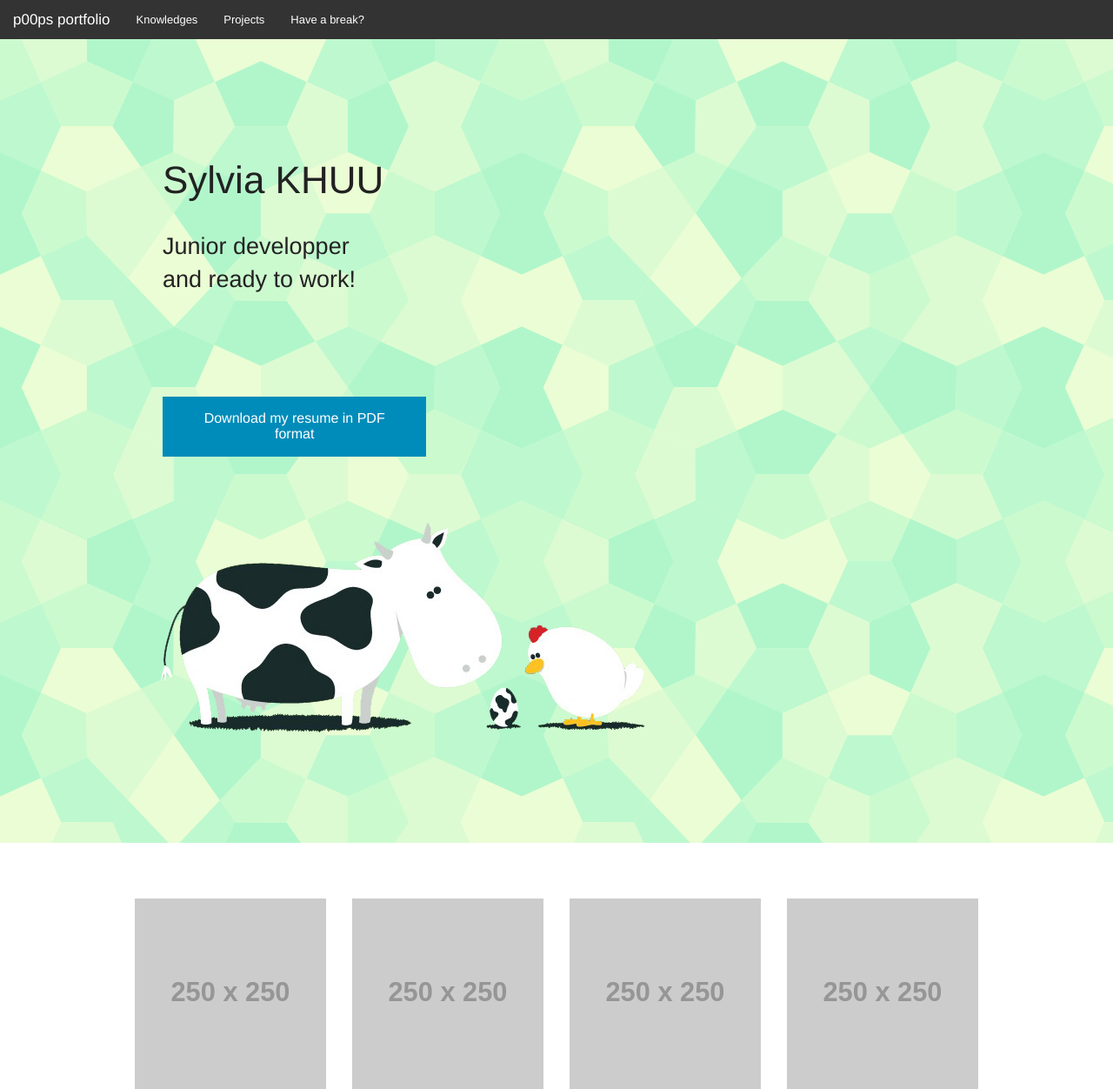
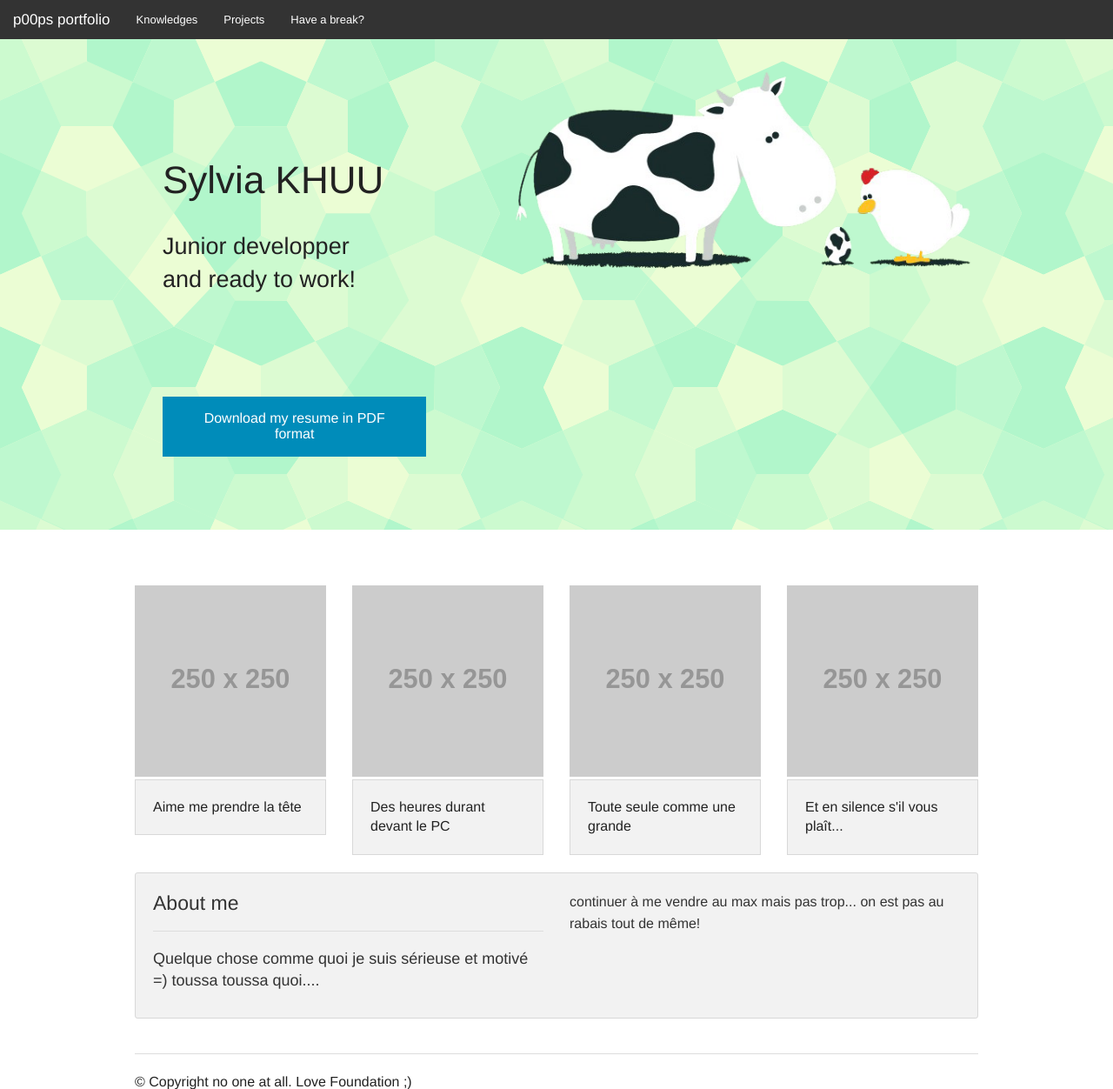
Before and after one commit to p00ps/p00ps.github.io, a PHP site: page / in a window 1280 px wide. Shown: the top 1252 px of the page at 87% size. Run offline with PHP 8.4, Linux system fonts and the light colour scheme; grey boxes labelled with a size stand in for pictures from a placeholder-image service; some libraries are stand-ins or nearby versions.

Commit message:
change # homepage addons css

```diff
--- a/css/addson.css
+++ b/css/addson.css
@@ -14,7 +14,7 @@
 	margin: 10% 0% 0% 10%;
 }
 
-#homepage-hero .cowhen img {
+#homepage-welcome .cowhen img {
     max-width: 50%;
     position: absolute;
     right: 100px;
```
